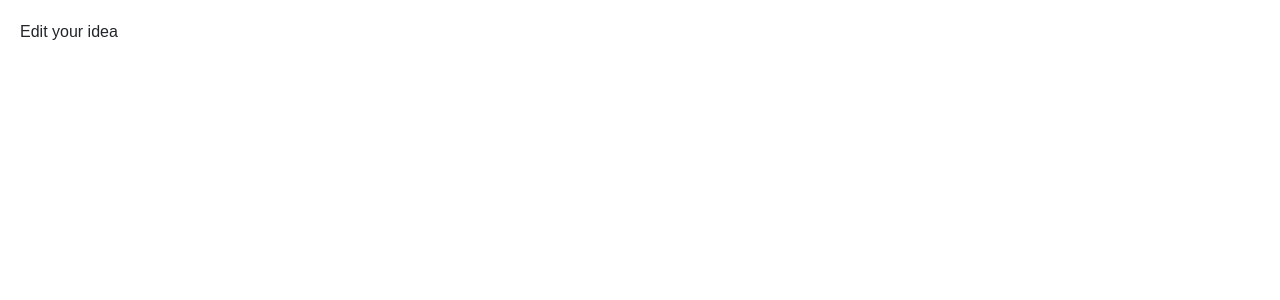
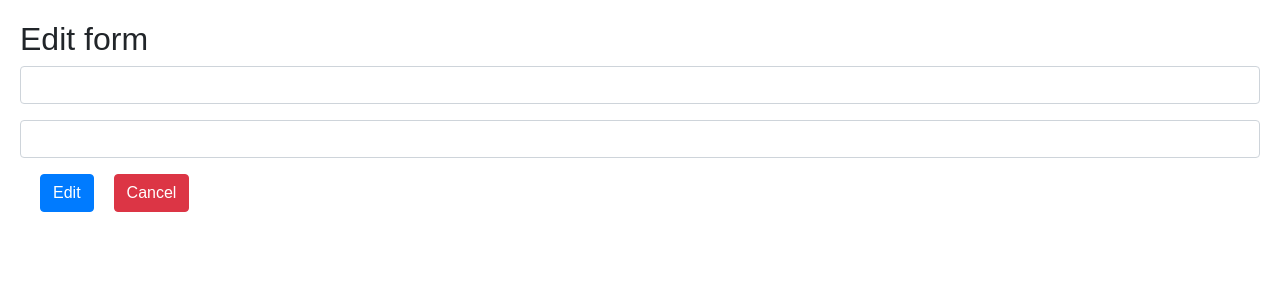
Before and after one commit to salma71/ideabank, a React (Create React App) app: page /ideas/1/edit in a window 1280 px wide. Shown: the top 300 px of the page. Built offline with nearby package versions, Linux system fonts and the light colour scheme.

Commit message:
navigate to edit form automatically.

```diff
--- a/src/actions/index.js
+++ b/src/actions/index.js
@@ -47,7 +47,8 @@ export function deleteIdea(id, callback) {
 }
 
 export function patchIdea(id, callback) {
-    const request = axios.put(`${ROOT_URL}/ideas/${id}`);
+    const request = axios.put(`${ROOT_URL}/ideas/${id}`)
+    .then(() => callback)
 
     return {
         type: PATCH_IDEA,
--- a/src/components/ideas_edit.js
+++ b/src/components/ideas_edit.js
@@ -1,14 +1,81 @@
 import React, { Component } from 'react';
+import { Field, reduxForm } from 'redux-form'  // similar to connect helper
 import { Link } from 'react-router-dom';
+import { connect } from 'react-redux';
 import { patchIdea } from '../actions';
 
 
 class IdeasEdit extends Component {
-    render () {
+    renderField(field) {
+        // return some amount of JSX
+        // this field argument have some props and eventhandlers we should be able to wire it up
         return (
-            <div>Edit your idea</div>
+            <div className="form-group">
+                {/* <label>{field.label}</label> */}
+                <input
+                    className="form-control"
+                    type="text"
+                    {...field.input}
+                />
+                {field.meta.touched ? field.meta.error : ''}
+            </div>
+        )
+    }
+    onSubmit(values) {
+        console.log(values);
+
+        this.props.patchIdea(values, () => {
+            this.props.history.push('/')
+        })
+    }
+    render() {
+        const { handleSubmit } = this.props;
+        console.log({handleSubmit})
+
+        return (
+            <div>
+                <h2>Edit form</h2>
+                <form onSubmit={handleSubmit(this.onSubmit.bind(this))}>
+                    <Field
+                        label="Idea Title:"
+                        name="title" //what piece of state the user want to create
+                        component={this.renderField} //takes fun to display the component - help Field to
+                    // show himself on the screen
+                    />
+                    <Field
+                        label="Idea Body:"
+                        name="body"
+                        component={this.renderField}
+                    />
+                    <button
+                        type="submit"
+                        className="btn btn-primary"
+                    >
+                        Edit
+                    </button>
+                    <Link to="/" className="btn btn-danger">Cancel</Link>
+                </form>
+            </div>
         )
     }
 }
 
-export default (IdeasEdit);
+function validate(values) {
+    // console.log(values) -> {title: 'dfhajszhf', body: 'sjhlkjsdfh'}
+    const errors = {}
+    if (!values.title || values.title.length < 3) {
+        errors.title = "Title can't be blank!";
+    }
+    if (!values.body) {
+        errors.body = "Body can't be blank!"
+    }
+    return errors;
+}
+
+export default reduxForm({
+    // some config options
+    validate, // same as in ES6 validate: validate;
+    form: 'IdeasEditForm' //as name of the form - this name should be unique
+})(
+    connect(null, { patchIdea })(IdeasEdit)
+)
--- a/src/components/ideas_show.js
+++ b/src/components/ideas_show.js
@@ -19,7 +19,7 @@ class IdeasShow extends Component {
     onEditClick() {
         const { id } = this.props.match.params;
         this.props.patchIdea(id, () => {
-            this.props.history.push(`/ideas/${id}`)
+            this.props.history.push(`/ideas/${id}/edit`)
         })
     }
 
@@ -32,7 +32,7 @@ class IdeasShow extends Component {
 
         return (
             <div>
-                {/* Ideas show page */}
+                <h2>Ideas show page</h2>
                 <h3>{idea.title}</h3>
                 <p>{idea.body}</p>
                 <Link to="/ideas" className="btn btn-primary">Back</Link>
@@ -42,13 +42,7 @@ class IdeasShow extends Component {
                 >
                     Delete
                 </button>
-                {/* <Link to={`/ideas/${id}/edit`} className="btn btn-secondary">Edit</Link> */}
-                <button
-                className="btn btn-secondary pull-xs-right"
-                onClick={this.onEditClick.bind(this)}
-                >
-                    Edit
-                </button>
+                <Link to={`/ideas/${idea.id}/edit`} className="btn btn-secondary">Edit</Link>
             </div>
         )
     }
--- a/src/index.js
+++ b/src/index.js
@@ -29,8 +29,8 @@ ReactDOM.render(
             <div>
                 <Switch>
                     {/* most specific route at the top */}
+                    <Route path="/ideas/:id/edit" component={IdeasEdit} />
                     <Route path="/ideas/new" component={IdeasNew} />
-                    <Route path="/ideas/:id" component={IdeasEdit} />
                     <Route path="/ideas/:id" component={IdeasShow} />
                     {/* <Route path="/ideas/:id/edit" component={IdeaEdit} /> */}
                     <Route path="/" component={IdeasIndex} />
```
